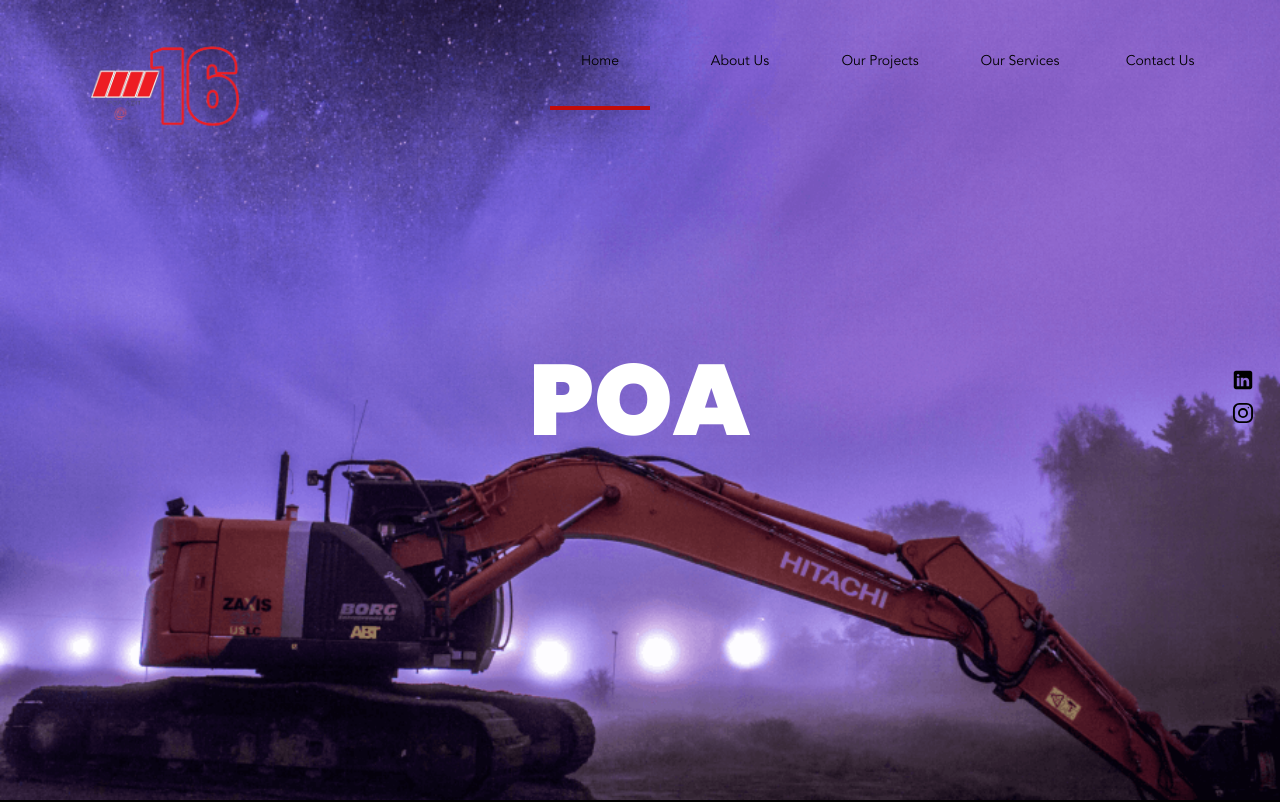
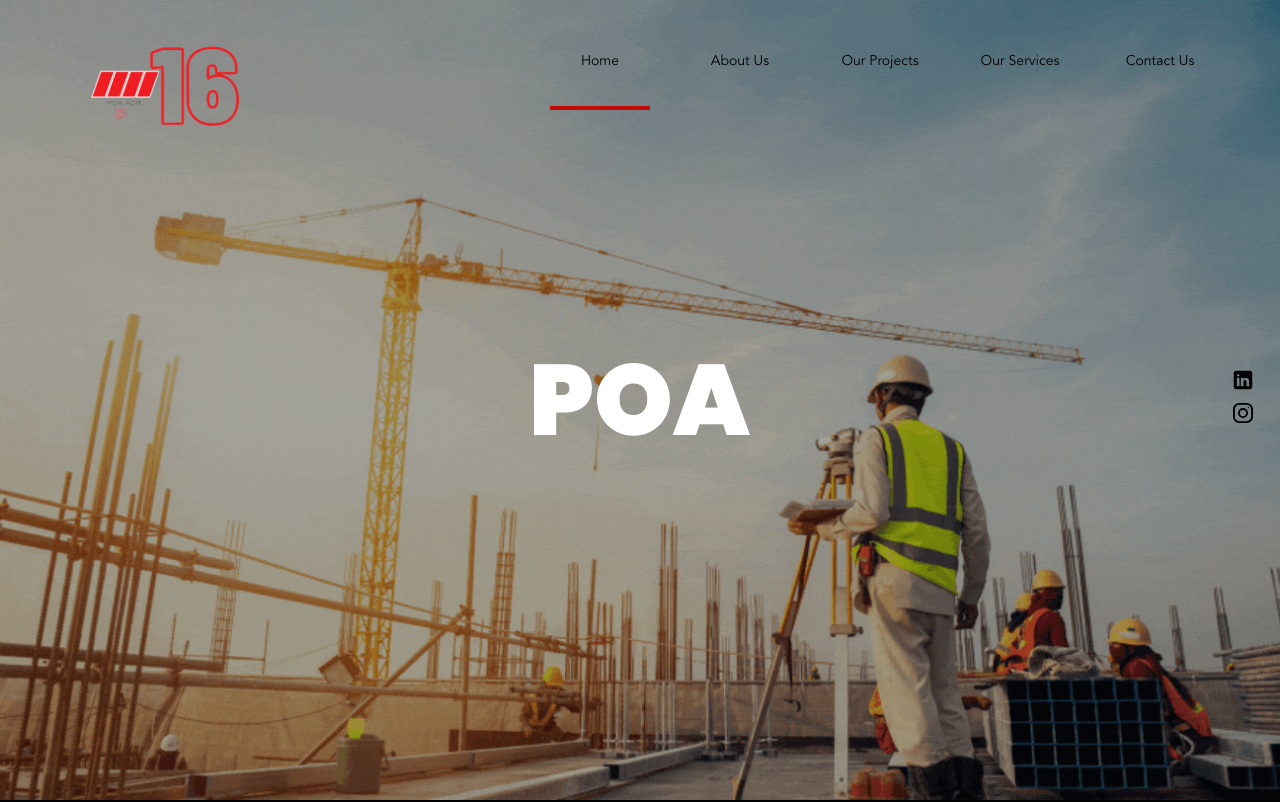
Before and after one commit to Poaadit/poa-adit, a React (Create React App) app: page / in a window 1280 px wide. Shown: the top 802 px of the page. Built offline with nearby package versions, Linux system fonts and the light colour scheme.

Commit message:
Update Home.scss

```diff
--- a/src/Pages/Home/Home.scss
+++ b/src/Pages/Home/Home.scss
@@ -55,7 +55,7 @@ $darkerorange: #c20b09ff;
         180deg,
         #fffdfd8e -15.39%,
         rgba(221, 214, 214, 0.637) 200.56%
-      ),*/ url("../../Assets/images/landing-bkg.png");
+      ),*/ url("../../Assets/images/poaadit@16.gif");
 
     background-repeat: no-repeat;
     background-position: center;
```
